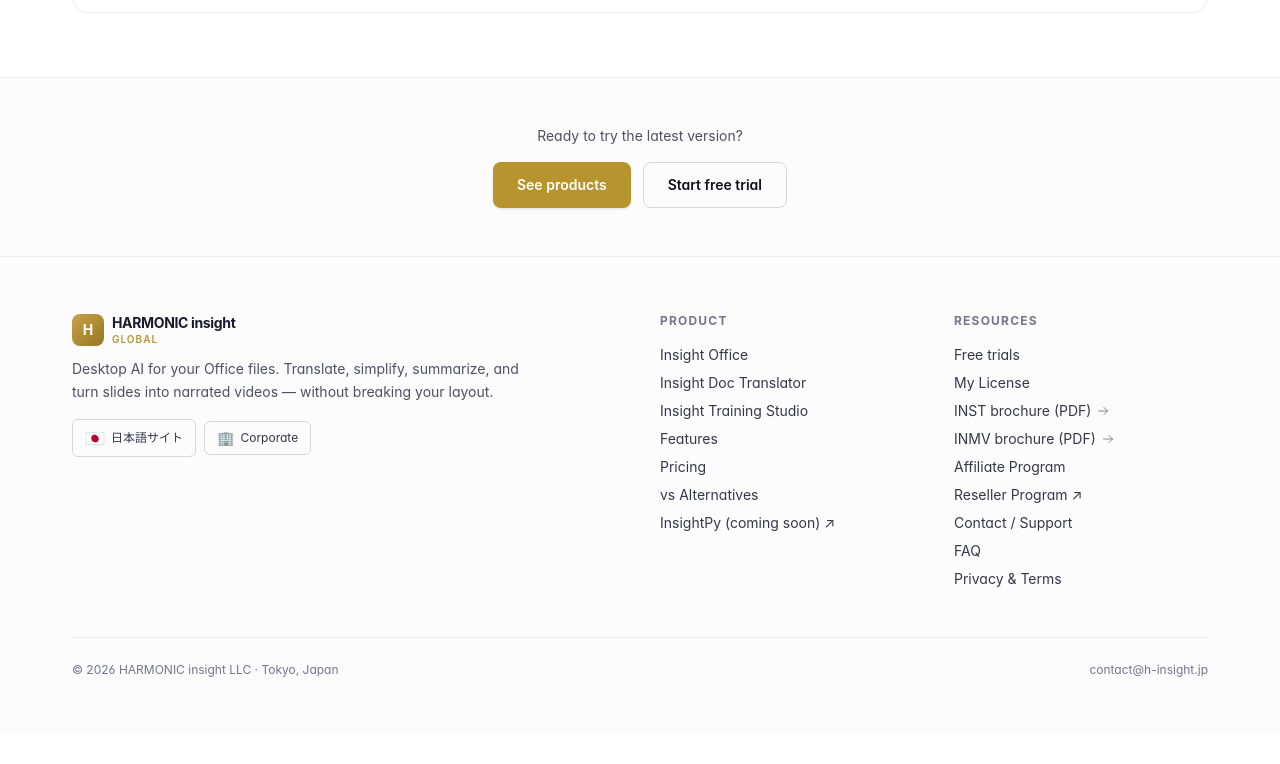
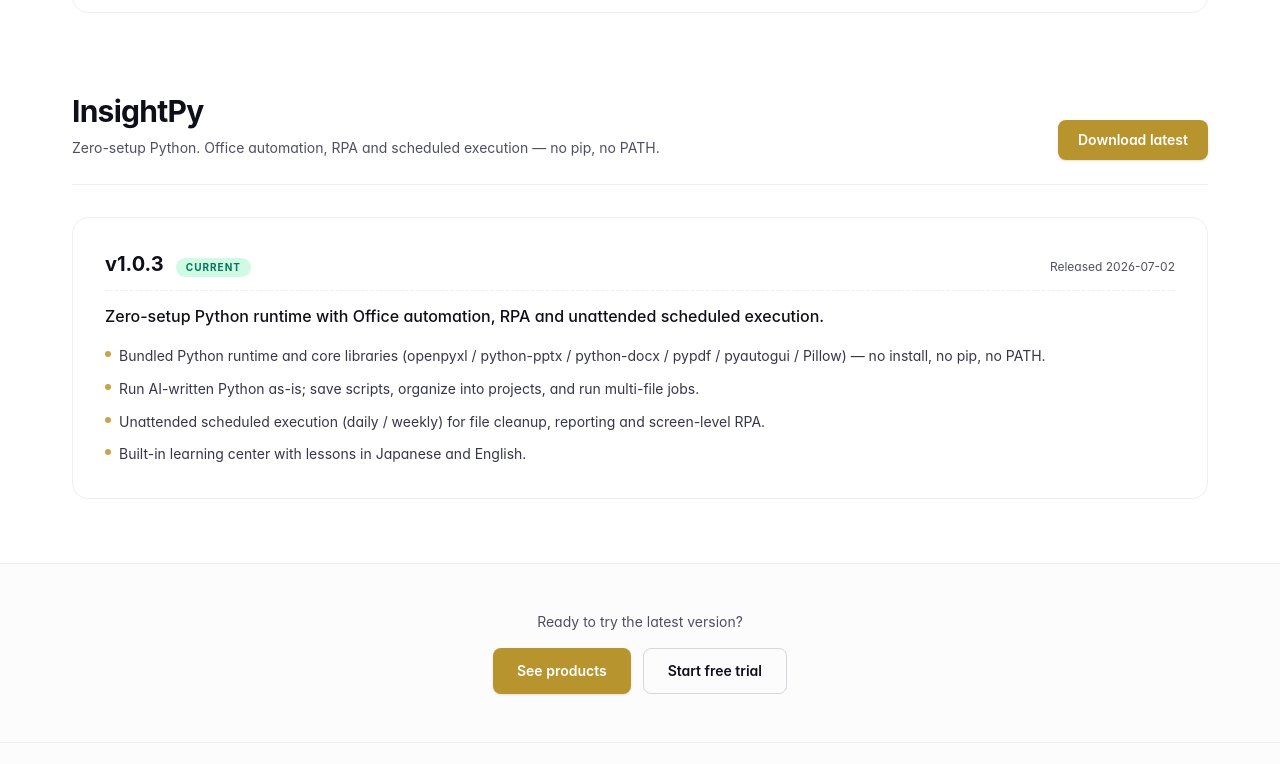
Before and after one commit to HarmonicInsight/web-site-insight-global, a Next.js app: page /releases in a window 1280 px wide. Shown: the part 3096-3860 px from the top of the page. Before the commit the page ends 3830 px from the top, so only its background shows below. Built offline with nearby package versions, Linux system fonts and the light colour scheme; a web font is replaced by a local one.

Commit message:
feat: add InsightPy to global site (99/299 USD)
Add InsightPy product entry, global checkout URLs, releases 1.0.3, and fix Footer coming-soon to a live link.

Co-Authored-By: Claude Opus 4.8 (1M context) <noreply@anthropic.com>

```diff
--- a/src/components/Footer.tsx
+++ b/src/components/Footer.tsx
@@ -57,7 +57,7 @@ export default function Footer() {
                   rel="noopener noreferrer"
                   className="hover:text-gold-700 transition-colors"
                 >
-                  InsightPy (coming soon) ↗
+                  InsightPy ↗
                 </a>
               </li>
             </ul>
--- a/src/data/products.ts
+++ b/src/data/products.ts
@@ -14,6 +14,8 @@ const FALLBACK_CHECKOUT = {
   INST_BIZ: "https://harmonic-insight-global.lemonsqueezy.com/checkout/buy/b46f437b-2903-430f-acc0-c11ef436c951",
   INMV_PERS: "https://harmonic-insight-global.lemonsqueezy.com/checkout/buy/a9d85148-f3ad-4a98-8f15-a78f7925591d",
   INMV_BIZ: "https://harmonic-insight-global.lemonsqueezy.com/checkout/buy/d7e2bc72-9f8b-40aa-a6b2-f7abccf0ed38",
+  INPY_PERS: "https://harmonic-insight-global.lemonsqueezy.com/checkout/buy/8770e161-a63a-4d40-8389-d452fa12c6a7",
+  INPY_BIZ: "https://harmonic-insight-global.lemonsqueezy.com/checkout/buy/c33c3f25-006d-4a6b-a603-35057dad468f",
 };
 
 export const CHECKOUT_URLS = {
@@ -21,11 +23,13 @@ export const CHECKOUT_URLS = {
   INST_BIZ: process.env.NEXT_PUBLIC_LS_GLOBAL_INST_BIZ || FALLBACK_CHECKOUT.INST_BIZ,
   INMV_PERS: process.env.NEXT_PUBLIC_LS_GLOBAL_INMV_PERS || FALLBACK_CHECKOUT.INMV_PERS,
   INMV_BIZ: process.env.NEXT_PUBLIC_LS_GLOBAL_INMV_BIZ || FALLBACK_CHECKOUT.INMV_BIZ,
+  INPY_PERS: process.env.NEXT_PUBLIC_LS_GLOBAL_INPY_PERS || FALLBACK_CHECKOUT.INPY_PERS,
+  INPY_BIZ: process.env.NEXT_PUBLIC_LS_GLOBAL_INPY_BIZ || FALLBACK_CHECKOUT.INPY_BIZ,
 } as const;
 
 export const TRIAL_BASE = "https://license.h-insight.jp/download";
 
-export type ProductCode = "INST" | "INMV";
+export type ProductCode = "INST" | "INMV" | "INPY";
 export type Plan = "PERS" | "BIZ";
 
 export type Product = {
@@ -98,6 +102,30 @@ export const products: Product[] = [
     ],
     prices: { personal: "$199", business: "$499" },
   },
+  {
+    code: "INPY",
+    name: "InsightPy",
+    tagline: "Zero-setup Python. Write it, save it, run it on a schedule.",
+    iconBg: "from-blue-400 via-sky-500 to-violet-600",
+    emoji: "🐍",
+    description:
+      "The AI wrote the code — but there's nowhere to run it. InsightPy bundles a Python runtime and the core libraries inside a Windows app, so you can paste AI-written code and run it on the spot: Excel / Word / PowerPoint automation, file cleanup, screen-level RPA, and unattended scheduled execution. No pip, no PATH, no setup.",
+    features: [
+      { title: "Bundled Python — zero setup", desc: "The Python runtime and libraries ship inside the app. No install, no pip, no PATH. Write and run on day one." },
+      { title: "Run AI-written code as-is", desc: "Paste generated Python and run it. openpyxl / python-pptx / python-docx / pypdf / pyautogui / Pillow are bundled." },
+      { title: "Office automation & RPA", desc: "Drive Excel, Word and PowerPoint, organize files, and automate screen-level tasks (RPA)." },
+      { title: "Scheduled, unattended execution", desc: "Run your scripts daily or weekly with no one at the keyboard. Set it once and let it run." },
+      { title: "Free learning center", desc: "Built-in lessons make Python approachable — learn for free, pay only when you use it for real work." },
+      { title: "Local processing", desc: "Your scripts and data stay on your PC. No cloud upload." },
+    ],
+    bestFor: [
+      "Ops and back-office teams automating repetitive Excel and file work",
+      "People who have AI write code but have nowhere to run it",
+      "Analysts scheduling recurring reports and data pulls",
+      "Anyone replacing a heavyweight RPA tool with a simple, no-setup alternative",
+    ],
+    prices: { personal: "$99", business: "$299" },
+  },
 ];
 
 export function getCheckoutUrl(code: ProductCode, plan: Plan): string {
--- a/src/data/releases.ts
+++ b/src/data/releases.ts
@@ -22,7 +22,7 @@ export type ReleaseVersion = {
   bullets: string[];
 };
 
-export type ProductCode = "INMV" | "INST";
+export type ProductCode = "INMV" | "INST" | "INPY";
 
 const INMV_VERSIONS: ReleaseVersion[] = [
   {
@@ -109,9 +109,24 @@ const INST_VERSIONS: ReleaseVersion[] = [
   },
 ];
 
+const INPY_VERSIONS: ReleaseVersion[] = [
+  {
+    version: "1.0.3",
+    releaseDate: "2026-07-02",
+    highlight: "Zero-setup Python runtime with Office automation, RPA and unattended scheduled execution.",
+    bullets: [
+      "Bundled Python runtime and core libraries (openpyxl / python-pptx / python-docx / pypdf / pyautogui / Pillow) — no install, no pip, no PATH.",
+      "Run AI-written Python as-is; save scripts, organize into projects, and run multi-file jobs.",
+      "Unattended scheduled execution (daily / weekly) for file cleanup, reporting and screen-level RPA.",
+      "Built-in learning center with lessons in Japanese and English.",
+    ],
+  },
+];
+
 const VERSIONS_BY_PRODUCT: Record<ProductCode, ReleaseVersion[]> = {
   INMV: INMV_VERSIONS,
   INST: INST_VERSIONS,
+  INPY: INPY_VERSIONS,
 };
 
 export const PRODUCT_DISPLAY: Record<ProductCode, { name: string; tagline: string }> = {
@@ -123,6 +138,10 @@ export const PRODUCT_DISPLAY: Record<ProductCode, { name: string; tagline: strin
     name: "Insight Doc Translator",
     tagline: "Translate Word / Excel / PowerPoint / PDF — layout intact, 47 languages × 6 engines.",
   },
+  INPY: {
+    name: "InsightPy",
+    tagline: "Zero-setup Python. Office automation, RPA and scheduled execution — no pip, no PATH.",
+  },
 };
 
 export function getAllVersions(code: ProductCode): ReleaseVersion[] {
@@ -133,4 +152,4 @@ export function getLatestVersion(code: ProductCode): ReleaseVersion | null {
   return VERSIONS_BY_PRODUCT[code]?.[0] ?? null;
 }
 
-export const SUPPORTED_PRODUCTS: ProductCode[] = ["INMV", "INST"];
+export const SUPPORTED_PRODUCTS: ProductCode[] = ["INMV", "INST", "INPY"];
```
